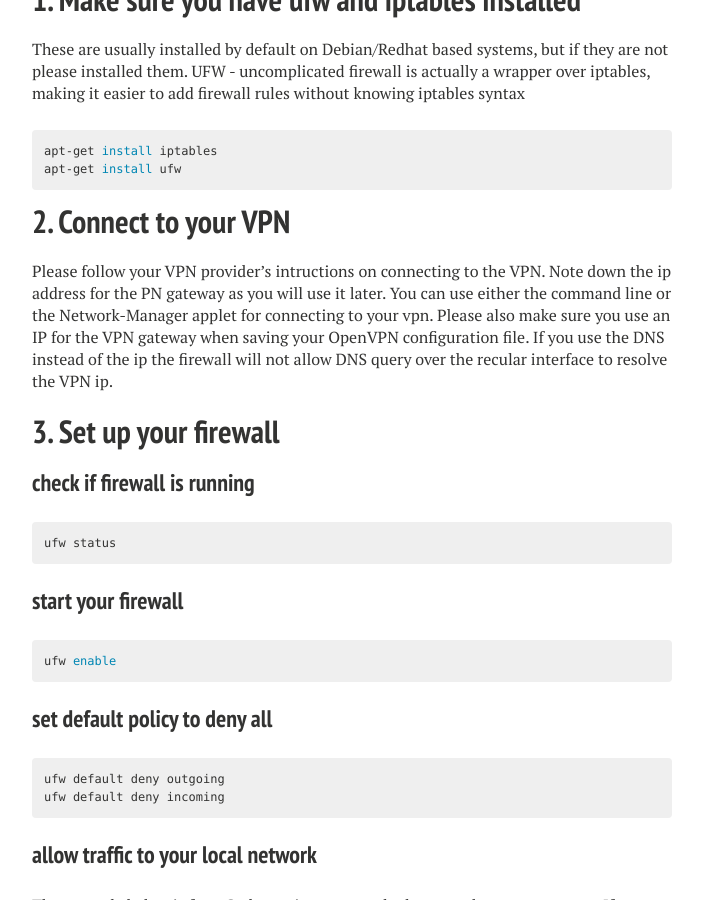
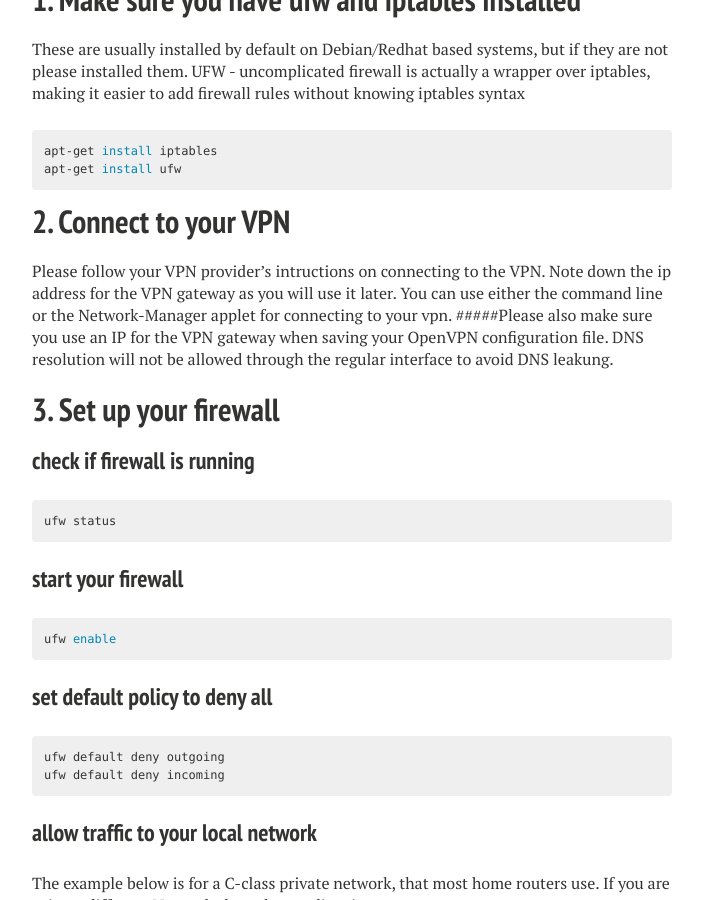
Before and after one commit to andreisid/andreisid.github.io, a Jekyll site: the page built from _posts/2016-02-16-vpn-killswitch.markdown, in a window 1280 px wide and 900 px high, scrolled down 613 px. Shown: the whole window, without its empty margins (288-991 px from the left). Built offline with Jekyll 4.4.1, drawn with Linux system fonts in a browser that asks for light colours; nearby versions of some CDN libraries; comment, search, counter and statistics services are not loaded.

Commit message:
Update 2016-02-16-vpn-killswitch.markdown

```diff
--- a/_posts/2016-02-16-vpn-killswitch.markdown
+++ b/_posts/2016-02-16-vpn-killswitch.markdown
@@ -36,8 +36,9 @@ apt-get install ufw
 
 # 2. Connect to your VPN
 
-Please follow your VPN provider's intructions on connecting to the VPN. Note down the ip address for the PN gateway as you will use it later. You can use either the command line or the Network-Manager applet for connecting to your vpn. Please also make sure you use an IP for the VPN gateway when saving your OpenVPN configuration file.
-If you use the DNS instead of the ip the firewall will not allow DNS query over the recular interface to resolve the VPN ip.
+Please follow your VPN provider's intructions on connecting to the VPN. Note down the ip address for the VPN gateway as you will use it later. You can use either the command line or the Network-Manager applet for connecting to your vpn.
+#####Please also make sure you use an IP for the VPN gateway when saving your OpenVPN configuration file. DNS resolution will not be allowed through the regular interface to avoid DNS leakung.
+
 
 # 3. Set up your firewall
 
```
